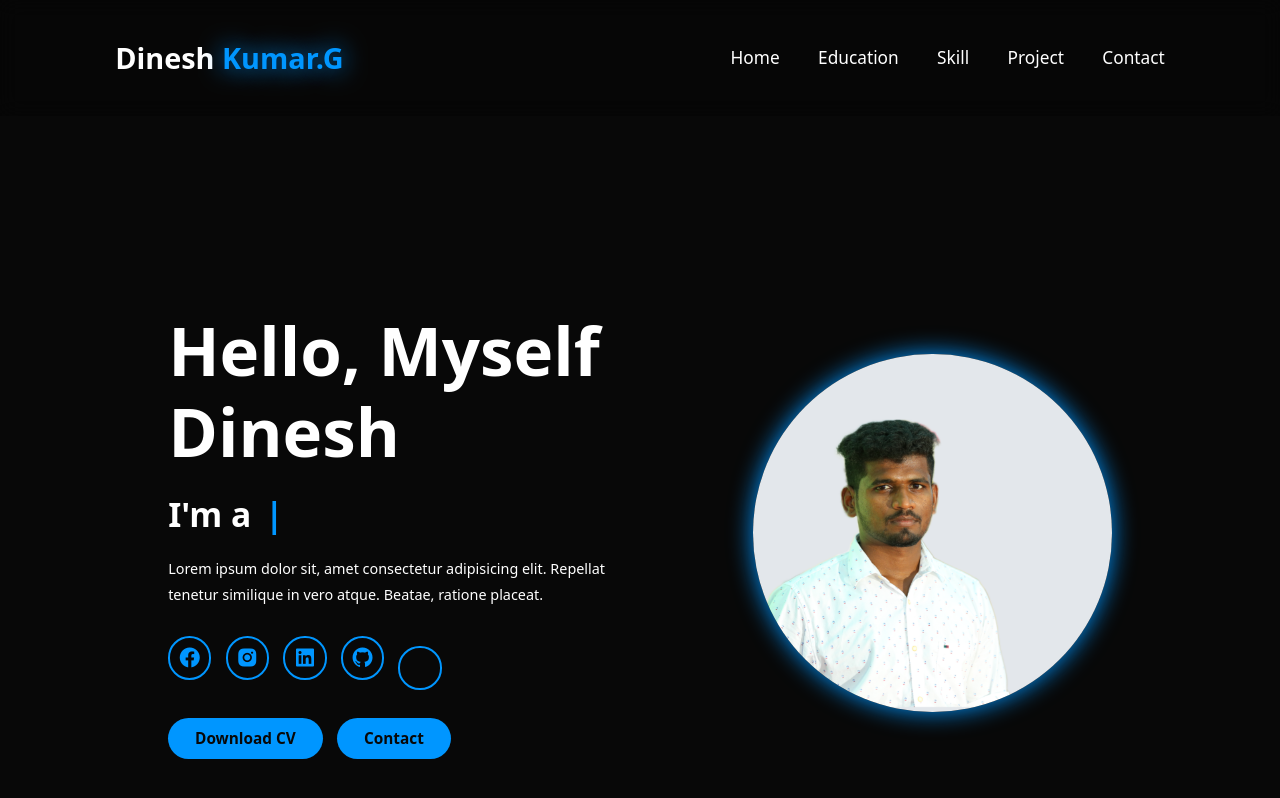
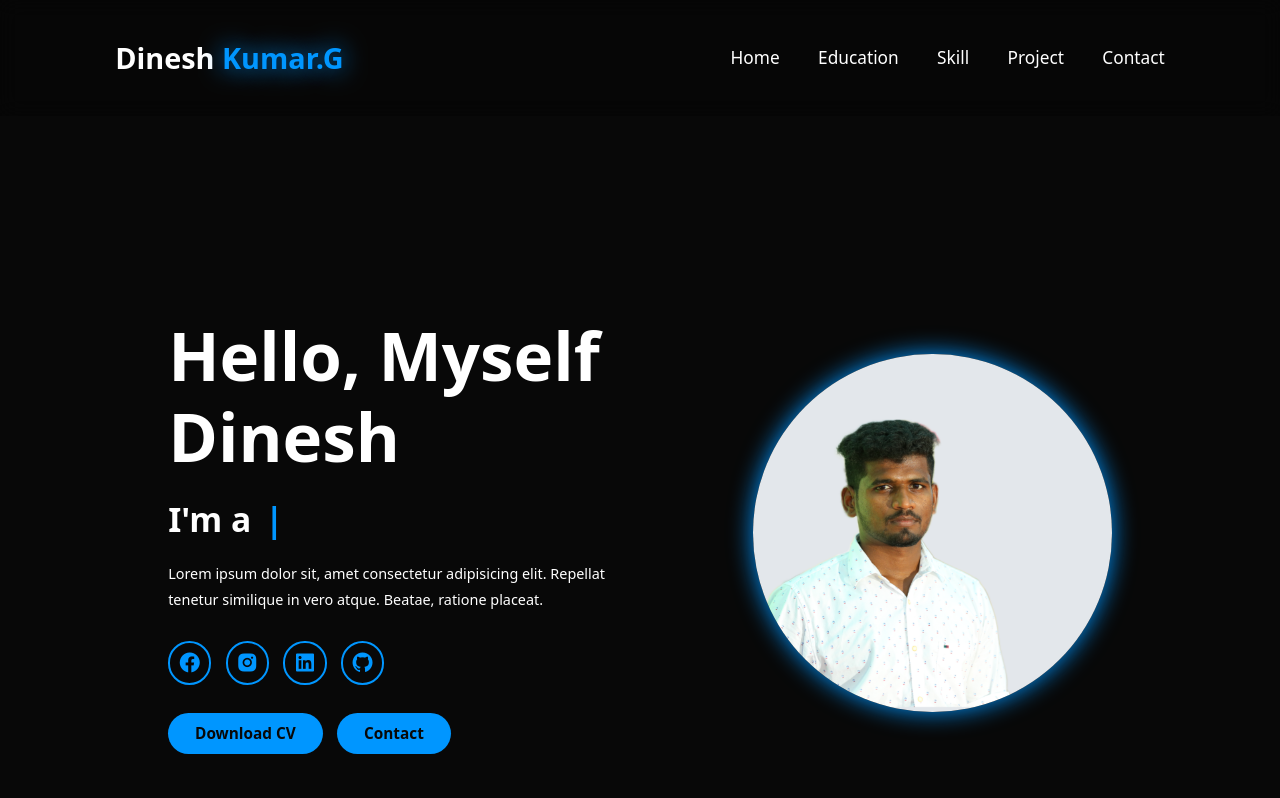
Before and after one commit to DineshKumar-10/DineshKumar.G, an Angular app: page /home in a window 1280 px wide. Shown: the top 798 px of the page. Built offline with nearby package versions, Linux system fonts and the light colour scheme.

Commit message:
icon_delete

```diff
--- a/src/app/pages/home/home.component.html
+++ b/src/app/pages/home/home.component.html
@@ -16,7 +16,7 @@ I'm a <span>{{ currentText }}</span>
             <a href="https://www.instagram.com/dineshiam10" target="_blank"><i class='bx bxl-instagram-alt'></i></a>
             <a href="https://www.linkedin.com/in/Dinesh Kumar. G" target="_blank"><i class='bx bxl-linkedin-square'></i></a>
             <a href="https://github.com/DineshKumar-10" target="_blank"><i class='bx bxl-github'></i></a>
-            <a href="https://portfolio-angular-fxwlzetl7-dineshkumar-10s-projects.vercel.app/" target="_blank" class="globe"><i class="bi bi-globe2"></i></a>
+            <!-- <a href="" target="_blank" class="globe"><i class="bi bi-globe2"></i></a> -->
     </div>
 
     <div class="btn-group">
```
